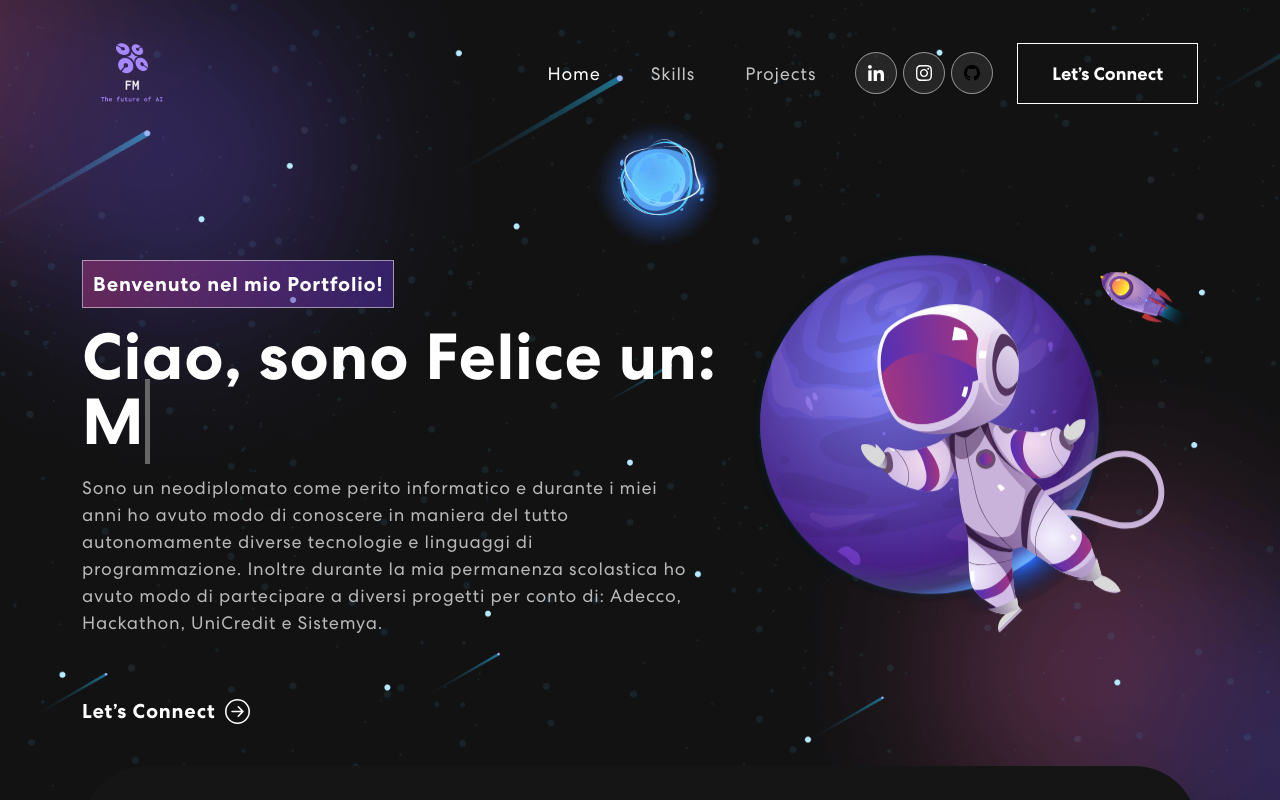
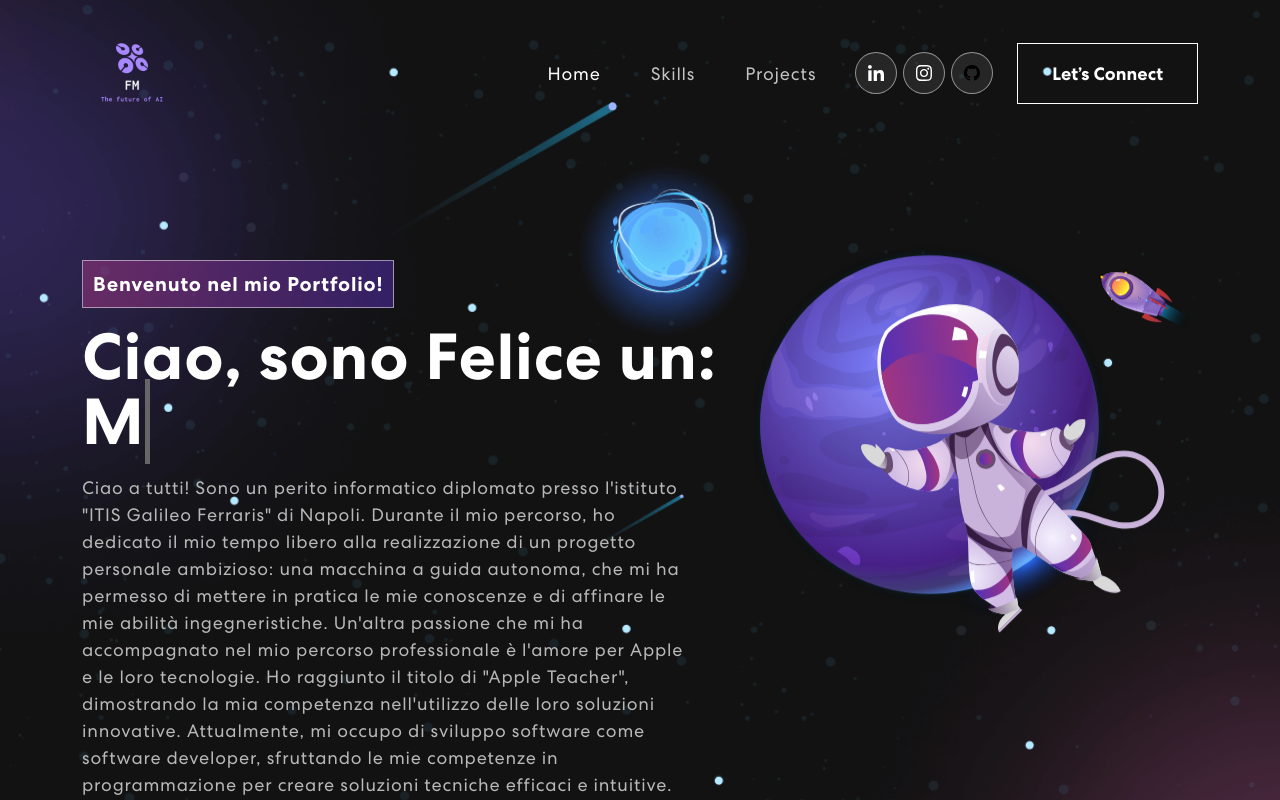
Before and after one commit to amarantofelipe/felicemarano-portfolio, a React (Create React App) app: page / in a window 1280 px wide. Shown: the top 800 px of the page. Built offline with nearby package versions, Linux system fonts and the light colour scheme.

Commit message:
aggiunto portfolio e cambiato descrizione

```diff
--- a/public/index.html
+++ b/public/index.html
@@ -24,7 +24,7 @@
       work correctly both with client-side routing and a non-root public URL.
       Learn how to configure a non-root public URL by running `npm run build`.
     -->
-    <title>Felice Marano</title>
+    <title>Felice Marano portfolio</title>
   </head>
   <body>
     <noscript>You need to enable JavaScript to run this app.</noscript>
--- a/src/components/Banner.js
+++ b/src/components/Banner.js
@@ -57,7 +57,13 @@ export const Banner = () => {
               <div className={isVisible ? "animate__animated animate__fadeIn" : ""}>
                 <span className="tagline">Benvenuto nel mio Portfolio!</span>
                 <h1>{`Ciao, sono Felice un:`} <span className="txt-rotate" dataperiod="1000" data-rotate='[ "Web Developer", "Mobile Developer", "Software Developer" ]'><span className="wrap">{text}</span></span></h1>
-                  <p>Sono un neodiplomato come perito informatico e durante i miei anni ho avuto modo di conoscere in maniera del tutto autonomamente diverse tecnologie e linguaggi di programmazione. Inoltre durante la mia permanenza scolastica ho avuto modo di partecipare a diversi progetti per conto di: Adecco, Hackathon, UniCredit e Sistemya.</p>
+                  <p>Ciao a tutti! Sono un perito informatico diplomato presso l'istituto "ITIS Galileo Ferraris" di Napoli. Durante il mio percorso, ho dedicato il mio tempo libero alla realizzazione di un progetto personale ambizioso: una macchina a guida autonoma, che mi ha permesso di mettere in pratica le mie conoscenze e di affinare le mie abilità ingegneristiche.
+
+Un'altra passione che mi ha accompagnato nel mio percorso professionale è l'amore per Apple e le loro tecnologie. Ho raggiunto il titolo di "Apple Teacher", dimostrando la mia competenza nell'utilizzo delle loro soluzioni innovative.
+
+Attualmente, mi occupo di sviluppo software come software developer, sfruttando le mie competenze in programmazione per creare soluzioni tecniche efficaci e intuitive.
+
+Sono sempre alla ricerca di nuove sfide e opportunità che mi permettano di crescere come professionista nel campo dello sviluppo software. Se siete interessati a connettervi e scambiare idee sulle possibili sinergie, non esitate a mettervi in contatto con me.</p>
                   <button onClick={() => console.log('connect')}>Let’s Connect <ArrowRightCircle size={25} /></button>
               </div>}
             </TrackVisibility>
```
